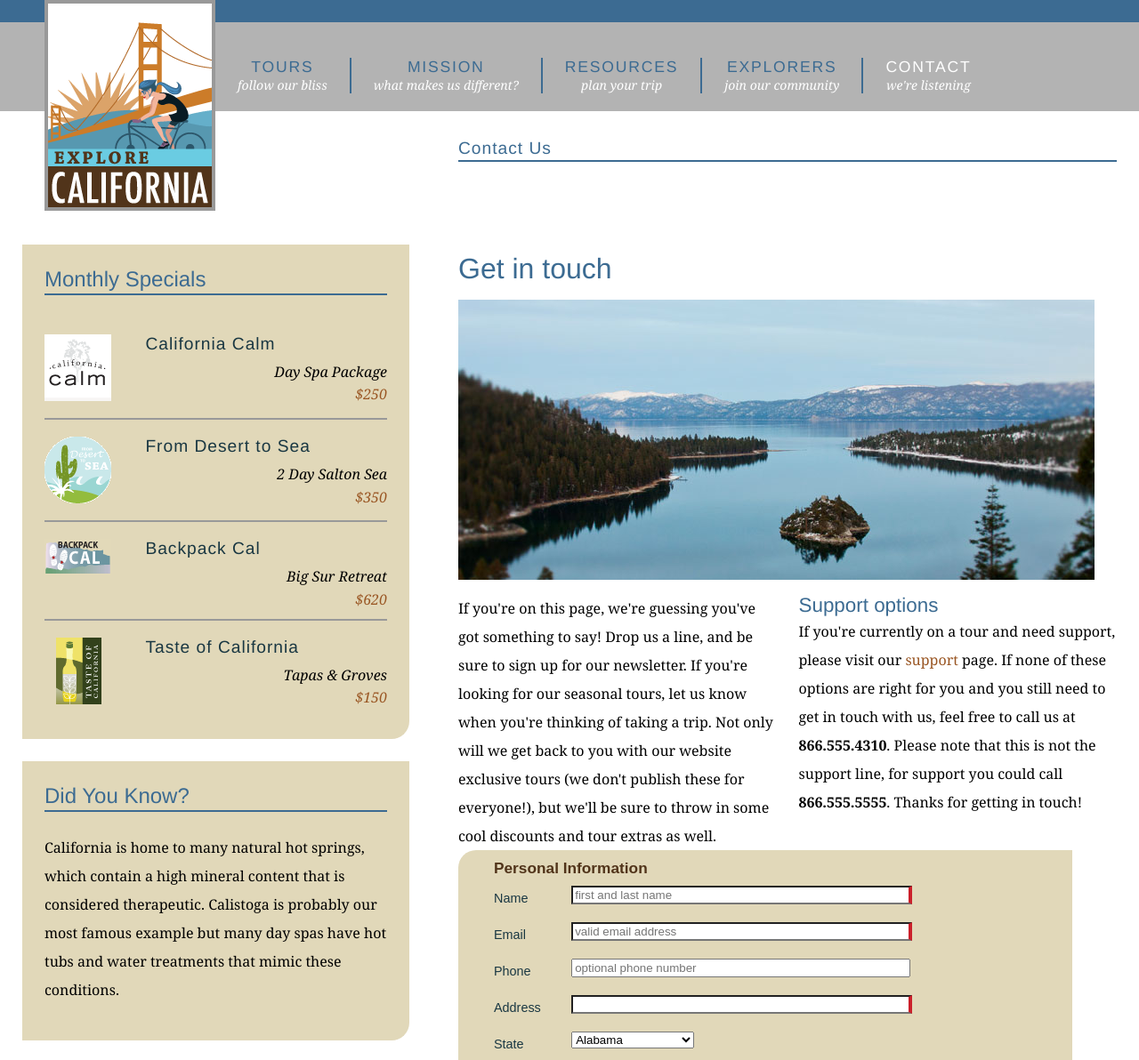
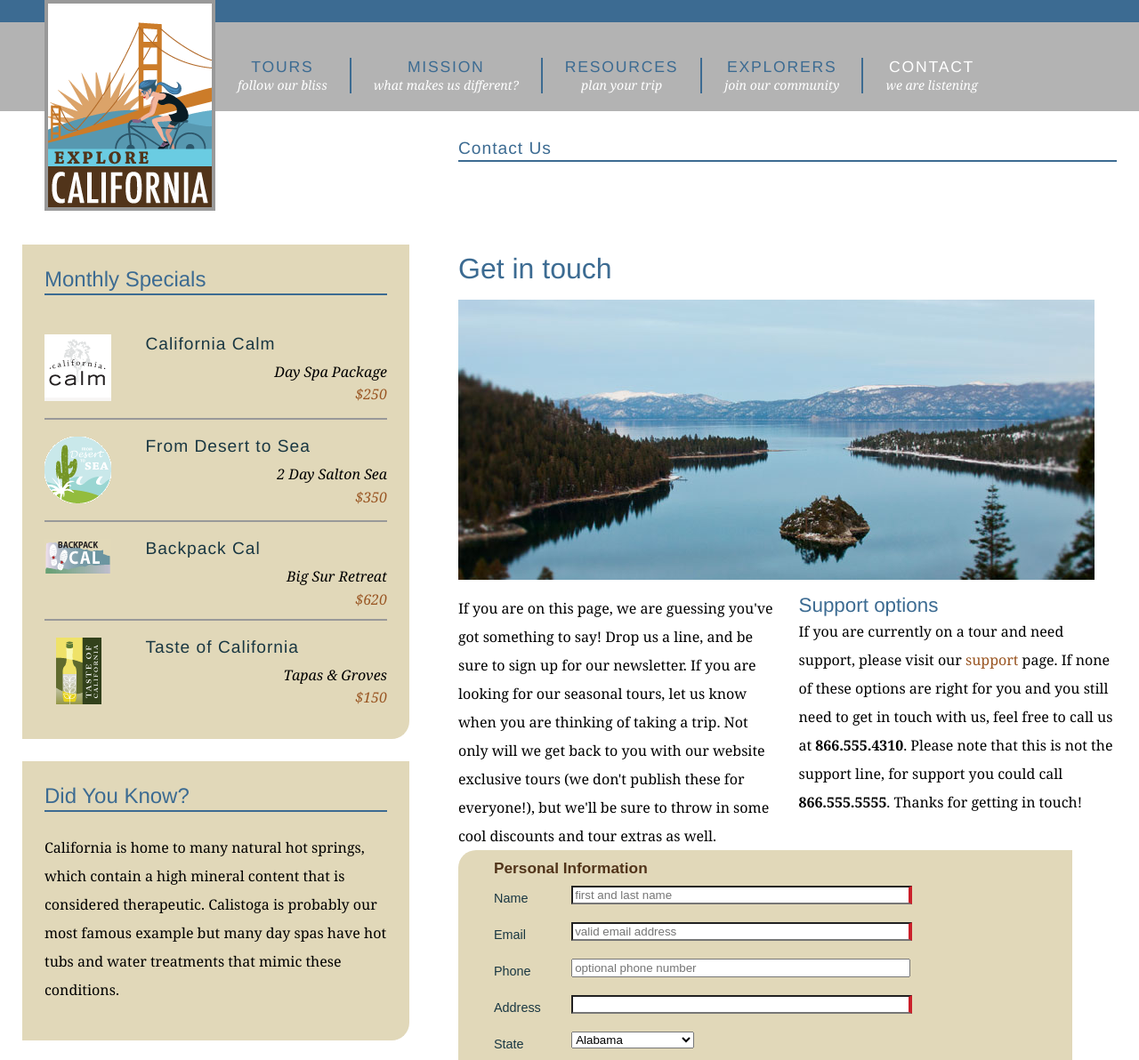
Before and after one commit to mindSpiker/explore_california, a plain HTML site: page contact.html in a window 1280 px wide. Shown: the top 1192 px of the page at 89% size. Drawn offline with Linux system fonts and the light colour scheme.

Commit message:
removed contractions from contact page

```diff
--- a/contact.html
+++ b/contact.html
@@ -45,7 +45,7 @@
                 <li><a href="explorers/video.html" title="check out our podcast">Video podcast</a></li>
               </ul>
             </li>
-            <li><a href="contact.html" title="contact us" class="current">Contact <br /><span class="tagline">we're listening</span></a>
+            <li><a href="contact.html" title="contact us" class="current">Contact <br /><span class="tagline">we are listening</span></a>
               <ul>
                 <li><a href="support.html" title="need help?">Support</a></li>
               </ul>
@@ -68,10 +68,10 @@
           <h1>Get in touch</h1>
           <img src="assets/images/emerald_bay.jpg" alt="Beautiful Lake Tahoe" class="articleImage" />
           <div class="multiCol">
-            <p>If you're on this page, we're guessing you've got something to say! Drop us a line, and be sure to sign up for our newsletter. If you're looking for our seasonal tours,  let us know when you're thinking of taking a trip. Not only will we get back to you with our website exclusive tours (we don't publish these for everyone!), but we'll be sure to throw in some cool discounts and tour extras as well.</p>
+            <p>If you are on this page, we are guessing you've got something to say! Drop us a line, and be sure to sign up for our newsletter. If you are looking for our seasonal tours,  let us know when you are thinking of taking a trip. Not only will we get back to you with our website exclusive tours (we don't publish these for everyone!), but we'll be sure to throw in some cool discounts and tour extras as well.</p>
 
             <h2>Support options</h2>
-            <p>If you're currently on a tour and need support, please visit our <a href="support.html">support</a> page. If none of these options are right for you and you still need to get in touch with us, feel free to call us at<span class="phone"> <strong>866.555.4310</strong>. Please note that this is not the support line, for support you could call </span><strong>866.555.5555</strong>. Thanks for getting in touch!</p>
+            <p>If you are currently on a tour and need support, please visit our <a href="support.html">support</a> page. If none of these options are right for you and you still need to get in touch with us, feel free to call us at<span class="phone"> <strong>866.555.4310</strong>. Please note that this is not the support line, for support you could call </span><strong>866.555.5555</strong>. Thanks for getting in touch!</p>
           </div>
 
           <form id="frmContact" name="frmContact" method="post" action="contact_process.html">
```
